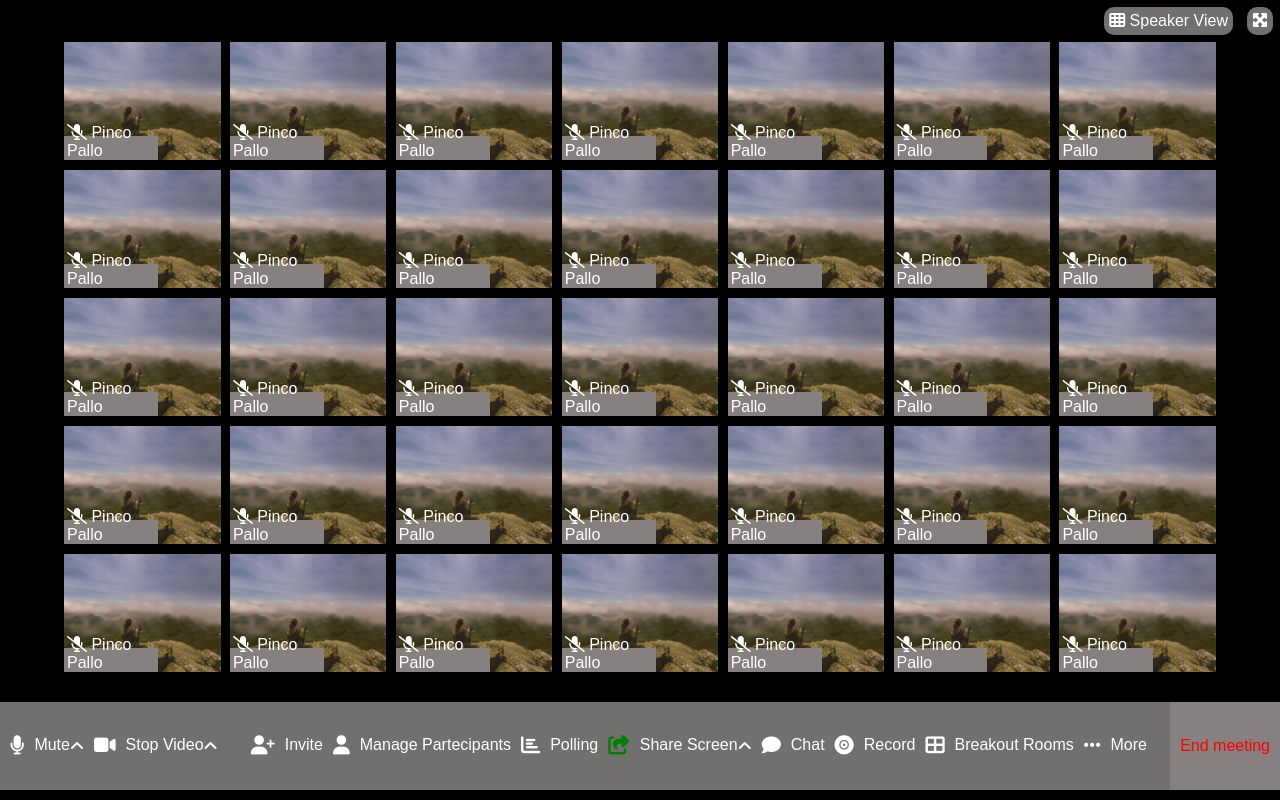
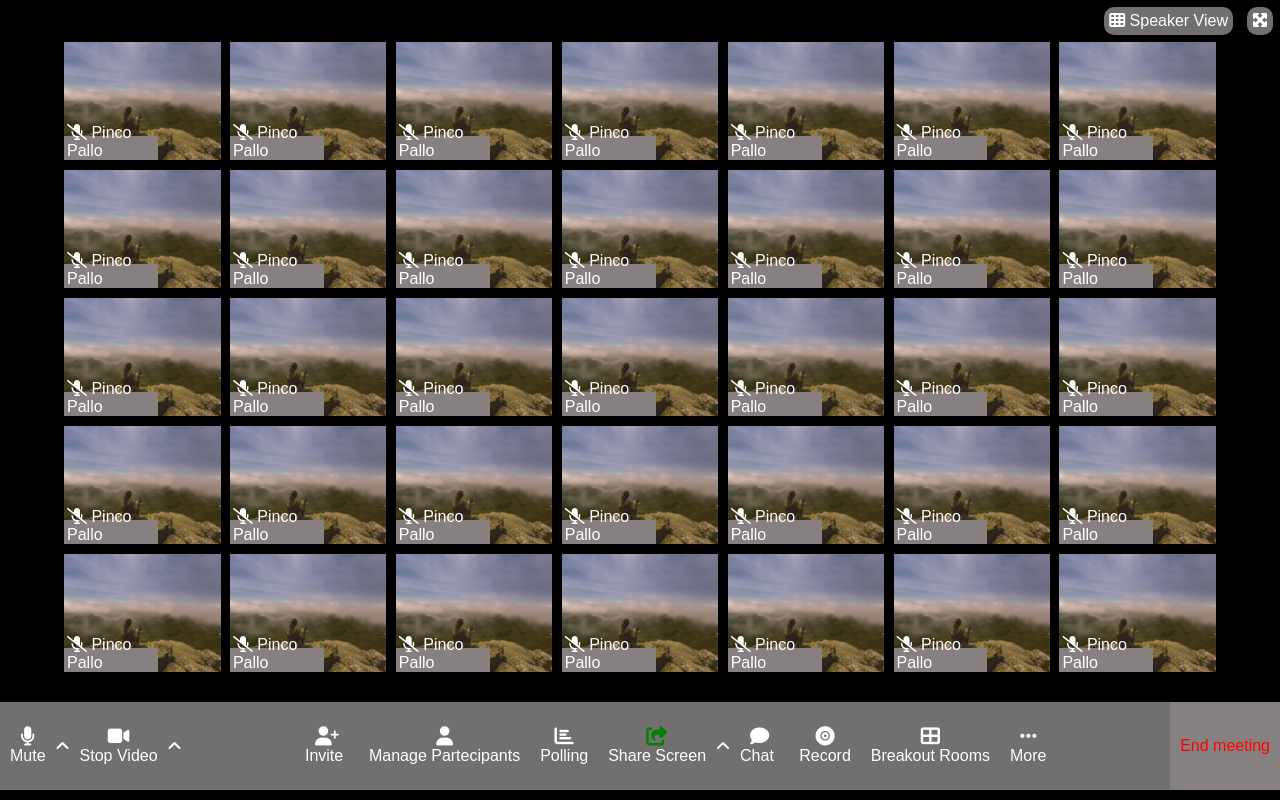
Before and after one commit to LucaVitullo/html-css-zoom, a plain HTML site: page index.html in a window 1280 px wide. Drawn offline with Linux system fonts and the light colour scheme.

Commit message:
posizionate le icone e il relativo testo

```diff
--- a/style.css
+++ b/style.css
@@ -87,3 +87,15 @@ body {
   background-color: #868080;
   color: red;
 }
+
+
+footer .button{
+    flex-direction: column;
+    justify-items: center;
+    justify-content: center;
+    margin: 10px;
+}
+
+footer .fas{
+    text-align: center;
+}
```
